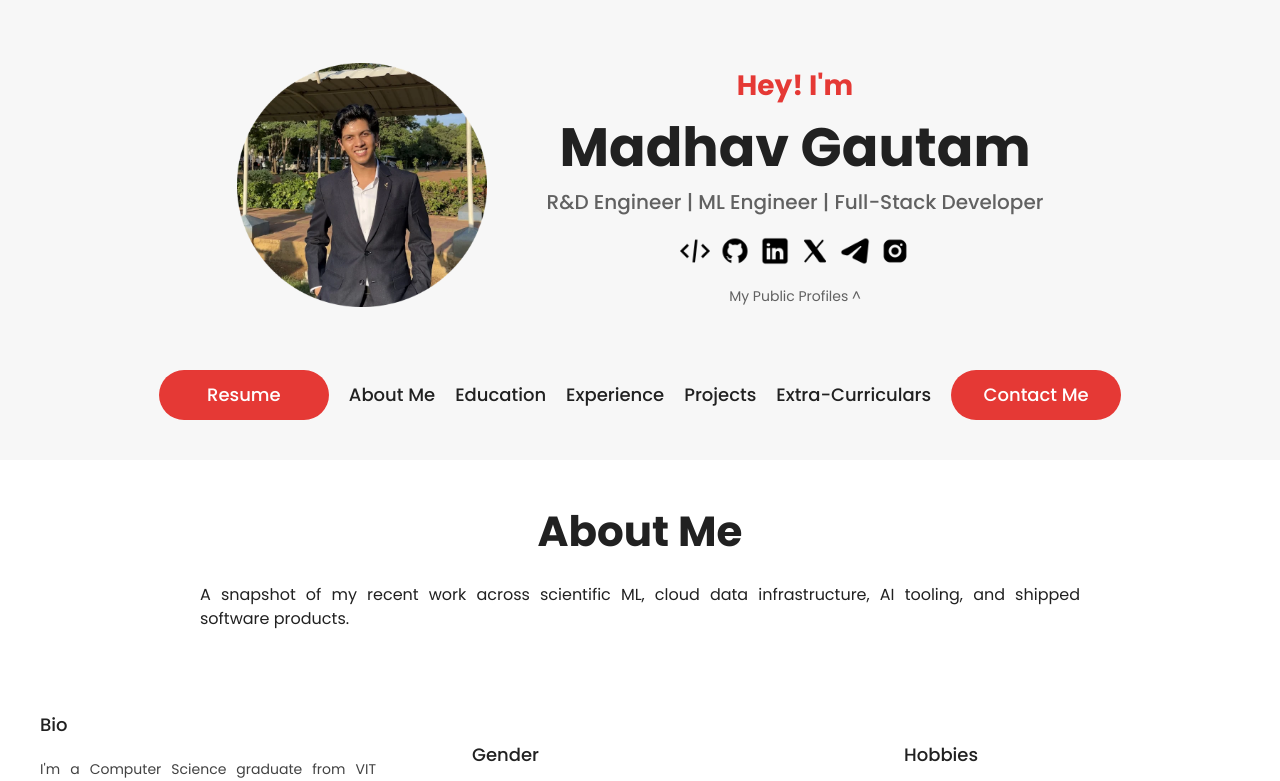
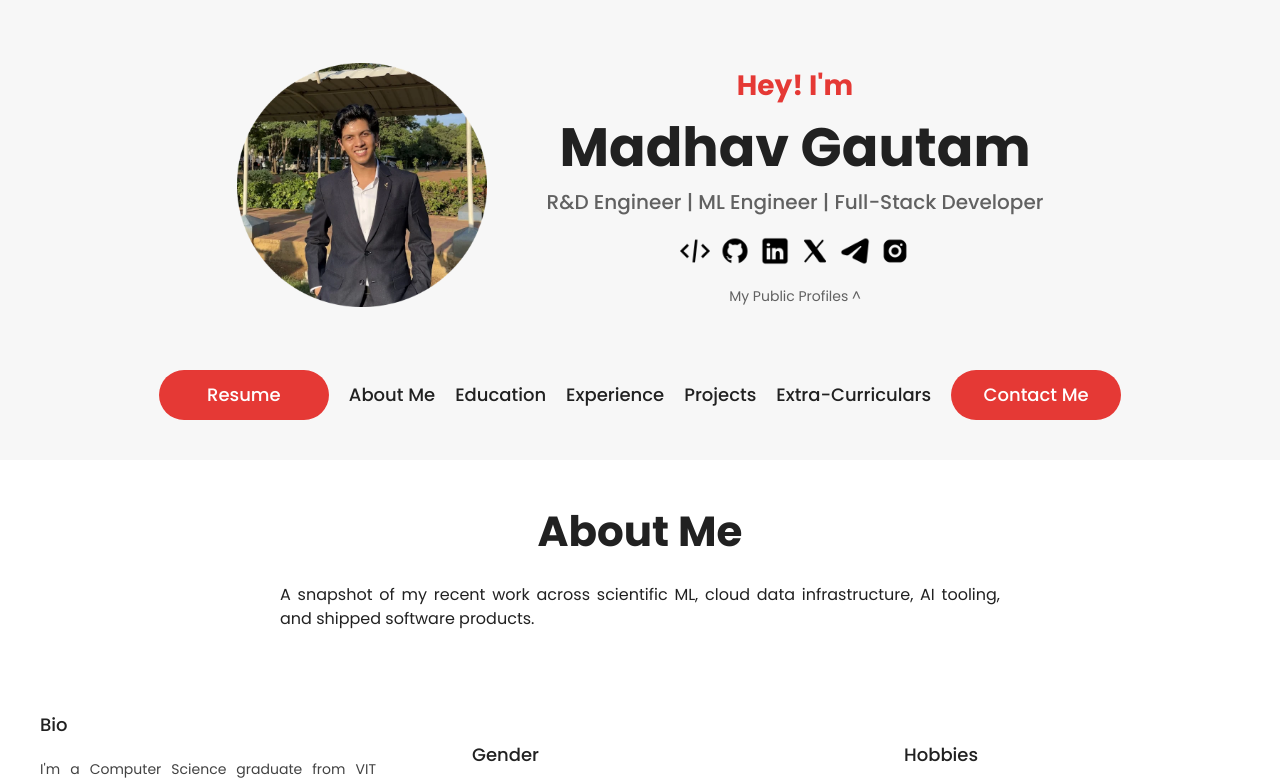
Before and after one commit to mxdhavgautam/portfolio-src, a Next.js app: page / in a window 1280 px wide. Shown: the top 781 px of the page. Built offline with nearby package versions, Linux system fonts and the light colour scheme.

Commit message:
fixed centre alignment and updated x preview image

```diff
--- a/components/shared/frame-title.tsx
+++ b/components/shared/frame-title.tsx
@@ -12,11 +12,15 @@ export function FrameTitle({
   isDesktop = false,
 }: FrameTitleProps) {
   return (
-    <div className="flex flex-col items-center text-center">
-      <h2 className="text-[42px] font-bold text-foreground mb-2.5">{title}</h2>
+    <div className="w-full flex flex-col items-center text-center">
+      <h2 className="w-full text-[42px] font-bold text-foreground mb-2.5 text-center">
+        {title}
+      </h2>
       <p
-        className={`text-base font-normal text-foreground/70 text-justify ${
-          isDesktop ? 'px-[160px] pt-2.5 pb-10' : ''
+        className={`w-full text-base font-normal text-foreground/70 text-justify ${
+          isDesktop
+            ? 'max-w-[1040px] px-[160px] pt-2.5 pb-10'
+            : 'max-w-[640px] px-1 pt-2.5'
         }`}
       >
         {description}
```
Also changed, not shown: public/assets/images/xpreview.png, public/images/xpreview.png.
